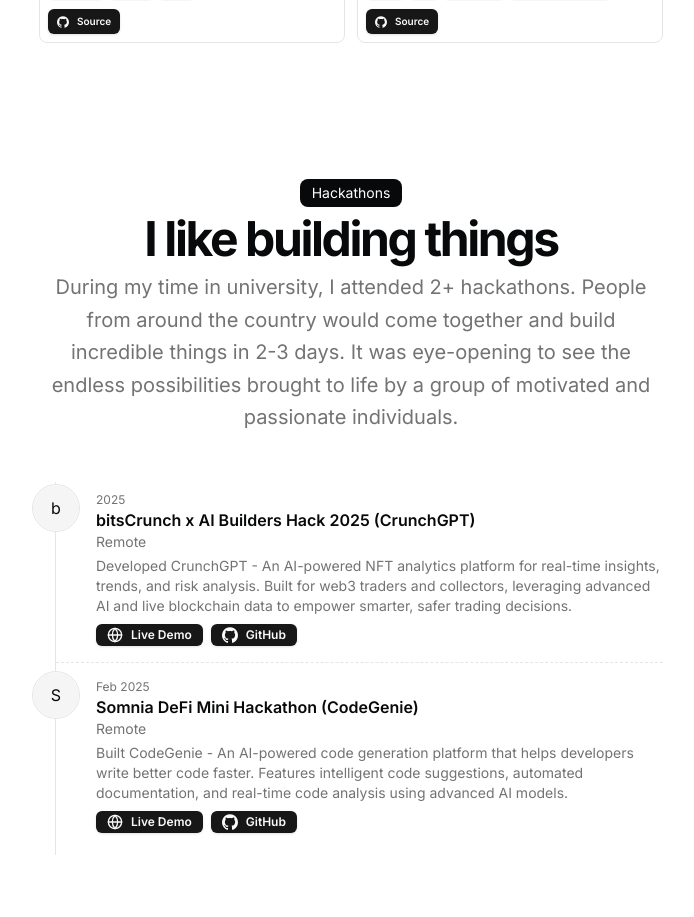
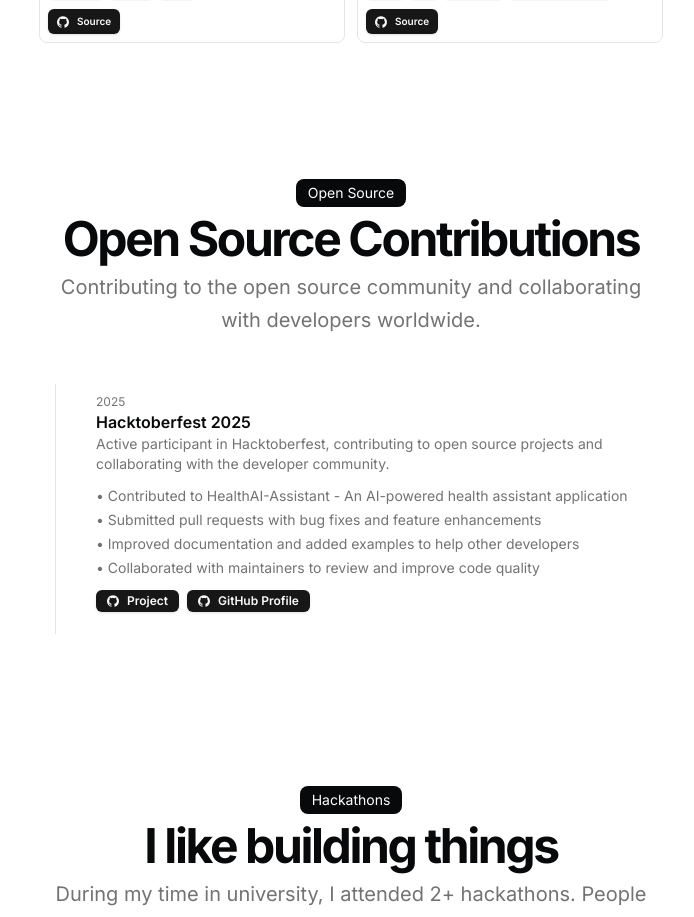
Before and after one commit to ShivamSoni20/ShivamSoni, a Next.js app: page / in a window 1280 px wide. Shown: the part 1820-2737 px from the top of the page, without its empty margins (289-983 px from the left). Built offline with nearby package versions, Linux system fonts and the light colour scheme.

Commit message:
added open source contribution heading

```diff
--- a/src/app/page.tsx
+++ b/src/app/page.tsx
@@ -153,9 +153,77 @@
           </div>
         </div>
       </section>
+      <section id="open-source">
+        <div className="space-y-12 w-full py-12">
+          <BlurFade delay={BLUR_FADE_DELAY * 13}>
+            <div className="flex flex-col items-center justify-center space-y-4 text-center">
+              <div className="space-y-2">
+                <div className="inline-block rounded-lg bg-foreground text-background px-3 py-1 text-sm">
+                  Open Source
+                </div>
+                <h2 className="text-3xl font-bold tracking-tighter sm:text-5xl">
+                  Open Source Contributions
+                </h2>
+                <p className="text-muted-foreground md:text-xl/relaxed lg:text-base/relaxed xl:text-xl/relaxed">
+                  Contributing to the open source community and collaborating with developers worldwide.
+                </p>
+              </div>
+            </div>
+          </BlurFade>
+          <BlurFade delay={BLUR_FADE_DELAY * 14}>
+            <ul className="mb-4 ml-4 divide-y divide-dashed border-l max-w-[800px] mx-auto">
+              {DATA.openSourceContributions.map((contribution, id) => (
+                <BlurFade
+                  key={contribution.title}
+                  delay={BLUR_FADE_DELAY * 15 + id * 0.05}
+                >
+                  <li className="relative ml-10 py-4">
+                    <div className="flex flex-1 flex-col justify-start gap-1">
+                      {contribution.year && (
+                        <time className="text-xs text-muted-foreground">
+                          {contribution.year}
+                        </time>
+                      )}
+                      <h3 className="font-semibold leading-none">
+                        {contribution.title}
+                      </h3>
+                      {contribution.description && (
+                        <p className="text-sm text-muted-foreground">
+                          {contribution.description}
+                        </p>
+                      )}
+                      {contribution.contributions && (
+                        <ul className="mt-2 space-y-1">
+                          {contribution.contributions.map((item, idx) => (
+                            <li key={idx} className="text-sm text-muted-foreground">
+                              • {item}
+                            </li>
+                          ))}
+                        </ul>
+                      )}
+                      {contribution.links && contribution.links.length > 0 && (
+                        <div className="mt-2 flex flex-row flex-wrap items-start gap-2">
+                          {contribution.links.map((link, idx) => (
+                            <Link href={link.href} key={idx} target="_blank">
+                              <Badge className="flex gap-2">
+                                {link.icon}
+                                {link.type}
+                              </Badge>
+                            </Link>
+                          ))}
+                        </div>
+                      )}
+                    </div>
+                  </li>
+                </BlurFade>
+              ))}
+            </ul>
+          </BlurFade>
+        </div>
+      </section>
       <section id="hackathons">
         <div className="space-y-12 w-full py-12">
-          <BlurFade delay={BLUR_FADE_DELAY * 13}>
+          <BlurFade delay={BLUR_FADE_DELAY * 16}>
             <div className="flex flex-col items-center justify-center space-y-4 text-center">
               <div className="space-y-2">
                 <div className="inline-block rounded-lg bg-foreground text-background px-3 py-1 text-sm">
@@ -180,7 +248,7 @@
               {DATA.hackathons.map((project, id) => (
                 <BlurFade
                   key={project.title + project.dates}
-                  delay={BLUR_FADE_DELAY * 15 + id * 0.05}
+                  delay={BLUR_FADE_DELAY * 17 + id * 0.05}
                 >
                   <HackathonCard
                     title={project.title}
@@ -198,7 +266,7 @@
       </section>
       <section id="contact">
         <div className="grid items-center justify-center gap-4 px-4 text-center md:px-6 w-full py-12">
-          <BlurFade delay={BLUR_FADE_DELAY * 16}>
+          <BlurFade delay={BLUR_FADE_DELAY * 18}>
             <div className="space-y-3">
               <div className="inline-block rounded-lg bg-foreground text-background px-3 py-1 text-sm">
                 Contact
--- a/src/data/resume.tsx
+++ b/src/data/resume.tsx
@@ -270,4 +270,29 @@
       ],
     },
   ],
+  openSourceContributions: [
+    {
+      title: "Hacktoberfest 2025",
+      description: "Active participant in Hacktoberfest, contributing to open source projects and collaborating with the developer community.",
+      contributions: [
+        "Contributed to HealthAI-Assistant - An AI-powered health assistant application",
+        "Submitted pull requests with bug fixes and feature enhancements",
+        "Improved documentation and added examples to help other developers",
+        "Collaborated with maintainers to review and improve code quality"
+      ],
+      year: 2025,
+      links: [
+        {
+          type: "Project",
+          href: "https://github.com/NikhilRaikwar/HealthAI-Assistant",
+          icon: <Icons.github className="size-3" />,
+        },
+        {
+          type: "GitHub Profile",
+          href: "https://github.com/ShivamSoni20",
+          icon: <Icons.github className="size-3" />,
+        },
+      ],
+    },
+  ],
 } as const;
```
